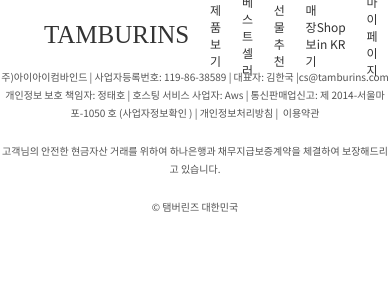
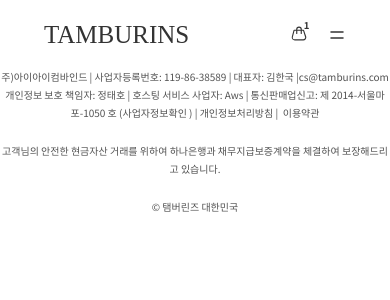
Before and after one commit to runmanggo/-Portfolio-TAMBURINS, a React (Create React App) app: page /store in a window 390 px wide. Shown: the top 300 px of the page. Built offline with nearby package versions, Linux system fonts and the light colour scheme; a web font is replaced by a local one.

Commit message:
header 반응형
- 화면이 1024 이하일 경우 필요한 요소들만 나오겠금 작성

```diff
--- a/src/components/Header/header.module.css
+++ b/src/components/Header/header.module.css
@@ -69,3 +69,15 @@
 .mobile__menu {
   display: none;
 }
+
+@media (max-width: 1024px) {
+  .left li:not(:first-child) {
+    display: none;
+  }
+  .right li:not(:nth-child(4)):not(:last-child) {
+    display: none;
+  }
+  .mobile__menu {
+    display: block;
+  }
+}
```
